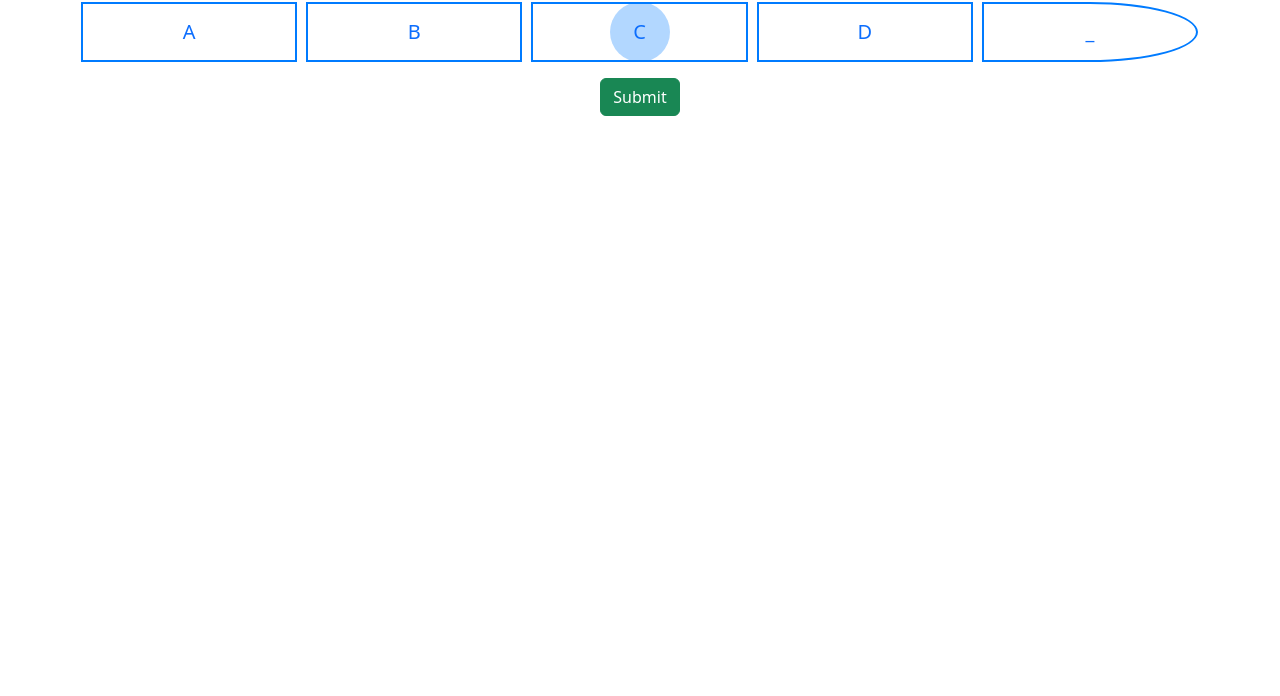
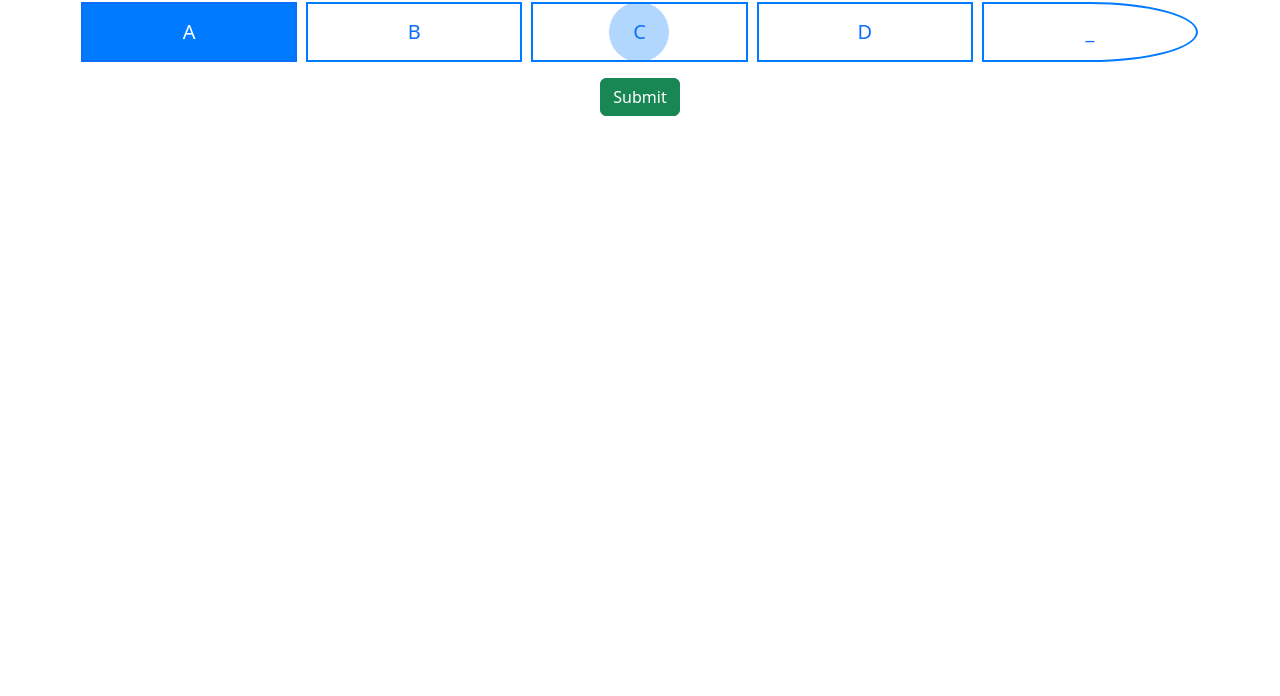
Before and after one commit to designerkenji/nodejs101, a website: page radio1.html in a window 1280 px wide. Shown: the part 104-800 px from the top of the page. Drawn offline with nearby package versions, Linux system fonts and the light colour scheme.

Commit message:
Update radio1.html

```diff
--- a/radio1.html
+++ b/radio1.html
@@ -18,7 +18,7 @@
         .btn-check + .btn {
             width: 60px; /* Fixed size */
             height: 60px;
-            border-radius: 50%; /* Ensures perfect circle */
+            border-radius: 50%; /* Makes it a perfect circle */
             display: flex;
             align-items: center;
             justify-content: center;
@@ -27,6 +27,7 @@
             text-align: center;
             transition: background-color 0.3s ease-in-out;
             border: 2px solid #007bff; /* Outline to maintain shape */
+            position: relative;
         }
 
         /* Highlight effect for selected item */
@@ -35,7 +36,7 @@
             color: white;
         }
 
-        /* Sliding indicator */
+        /* Sliding indicator (Corrected Alignment) */
         .selection-indicator {
             position: absolute;
             width: 60px;
@@ -44,6 +45,7 @@
             background-color: rgba(0, 123, 255, 0.3);
             transition: transform 0.3s ease-in-out;
             pointer-events: none;
+            z-index: -1; /* Moves behind the buttons */
         }
     </style>
 </head>
@@ -56,7 +58,7 @@
             <!-- Sliding Indicator -->
             <div class="selection-indicator" id="indicator"></div>
 
-            <input type="radio" class="btn-check" name="fruit" id="a" value="A" autocomplete="off">
+            <input type="radio" class="btn-check" name="fruit" id="a" value="A" autocomplete="off" checked>
             <label class="btn btn-outline-primary" for="a">A</label>
 
             <input type="radio" class="btn-check" name="fruit" id="b" value="B" autocomplete="off">
@@ -84,15 +86,26 @@
             const indicator = document.getElementById("indicator");
             const labels = document.querySelectorAll(".btn-group label");
 
+            function moveIndicator(selectedLabel) {
+                const rect = selectedLabel.getBoundingClientRect();
+                const parentRect = selectedLabel.parentElement.getBoundingClientRect();
+
+                // Move the indicator to the selected button
+                indicator.style.transform = `translateX(${rect.left - parentRect.left}px)`;
+            }
+
+            // Initial placement of indicator (set to default checked item)
+            const defaultChecked = document.querySelector(".btn-check:checked");
+            if (defaultChecked) {
+                const defaultLabel = document.querySelector(`label[for="${defaultChecked.id}"]`);
+                moveIndicator(defaultLabel);
+            }
+
+            // Update indicator position when selection changes
             buttons.forEach((button, index) => {
                 button.addEventListener("change", function () {
                     if (button.checked) {
-                        const selectedLabel = labels[index];
-                        const rect = selectedLabel.getBoundingClientRect();
-                        const parentRect = selectedLabel.parentElement.getBoundingClientRect();
-
-                        // Move the indicator to the selected button
-                        indicator.style.transform = `translateX(${rect.left - parentRect.left}px)`;
+                        moveIndicator(labels[index]);
                     }
                 });
             });
```
